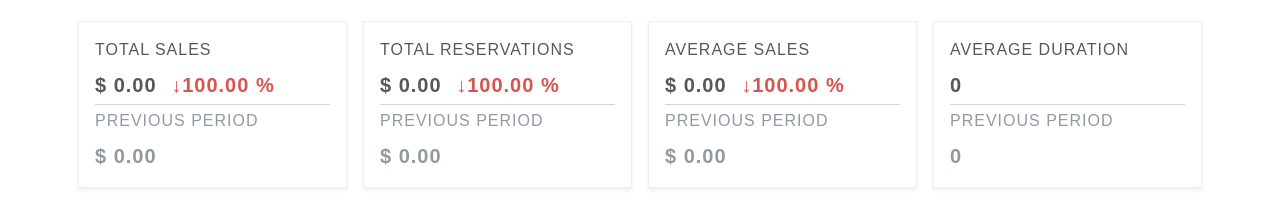
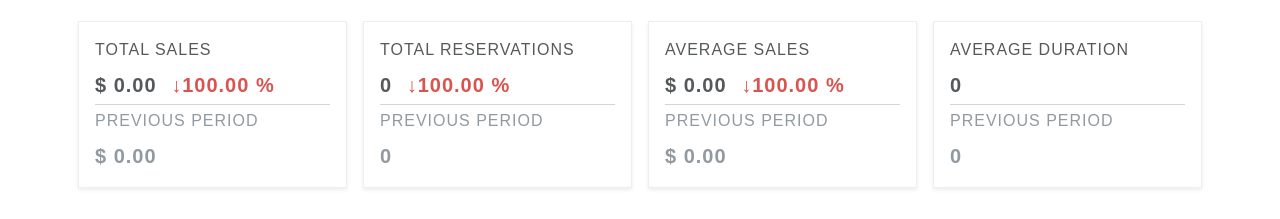
Before and after one commit to yosko99/parking-finder, a React (Create React App) app in the folder frontend/: page /dashboard in a window 1280 px wide. Shown: the part 239-458 px from the top of the page. Built offline with nearby package versions, Linux system fonts and the light colour scheme; no server answers.

Commit message:
Get rid of dollar sign on reservation count

```diff
--- a/frontend/src/components/containers/DashboardStatisticBox.tsx
+++ b/frontend/src/components/containers/DashboardStatisticBox.tsx
@@ -8,14 +8,25 @@ interface Props {
   firstValue: number;
   secondValue: number;
   title: string;
+  isPrice: boolean;
 }
 
-const DashboardStatisticBox = ({ firstValue, secondValue, title }: Props) => {
+const DashboardStatisticBox = ({
+  firstValue,
+  secondValue,
+  title,
+  isPrice
+}: Props) => {
   return (
     <div>
       <p className="mb-2">{title}</p>
       <p className="fs-4 mb-0" style={{ fontWeight: 'bold' }}>
-        $ <CountUp end={firstValue} decimals={2} duration={1} />{' '}
+        {isPrice && '$ '}
+        <CountUp
+          end={firstValue}
+          decimals={isPrice ? 2 : 0}
+          duration={1}
+        />{' '}
         <span className="ms-2">
           <CustomPercentage firstValue={firstValue} secondValue={secondValue} />
         </span>
@@ -23,7 +34,8 @@ const DashboardStatisticBox = ({ firstValue, secondValue, title }: Props) => {
       <hr className="m-0 my-1" />
       <p className="text-muted mb-2">Previous period</p>
       <p className="fs-4 mb-0 text-muted" style={{ fontWeight: 'bold' }}>
-        $ <CountUp end={secondValue} decimals={2} duration={1} />
+        {isPrice && '$ '}
+        <CountUp end={secondValue} decimals={isPrice ? 2 : 0} duration={1} />
       </p>
     </div>
   );
--- a/frontend/src/components/containers/DashboardTopInformation.tsx
+++ b/frontend/src/components/containers/DashboardTopInformation.tsx
@@ -16,12 +16,14 @@ const DashboardTopInformation = ({ dashboardResponse }: Props) => {
       <Col className="shadow-sm p-3 m-2 border">
         <DashboardStatisticBox
           title="Total Sales"
+          isPrice
           firstValue={dashboardResponse.totalSales.current}
           secondValue={dashboardResponse.totalSales.prev}
         />
       </Col>
       <Col className="shadow-sm p-3 m-2 border">
         <DashboardStatisticBox
+          isPrice={false}
           title="Total Reservations"
           firstValue={dashboardResponse.totalReservations.current}
           secondValue={dashboardResponse.totalReservations.prev}
@@ -29,6 +31,7 @@ const DashboardTopInformation = ({ dashboardResponse }: Props) => {
       </Col>
       <Col className="shadow-sm p-3 m-2 border">
         <DashboardStatisticBox
+          isPrice
           title="Average Sales"
           firstValue={dashboardResponse.averageSales.current}
           secondValue={dashboardResponse.averageSales.prev}
```
